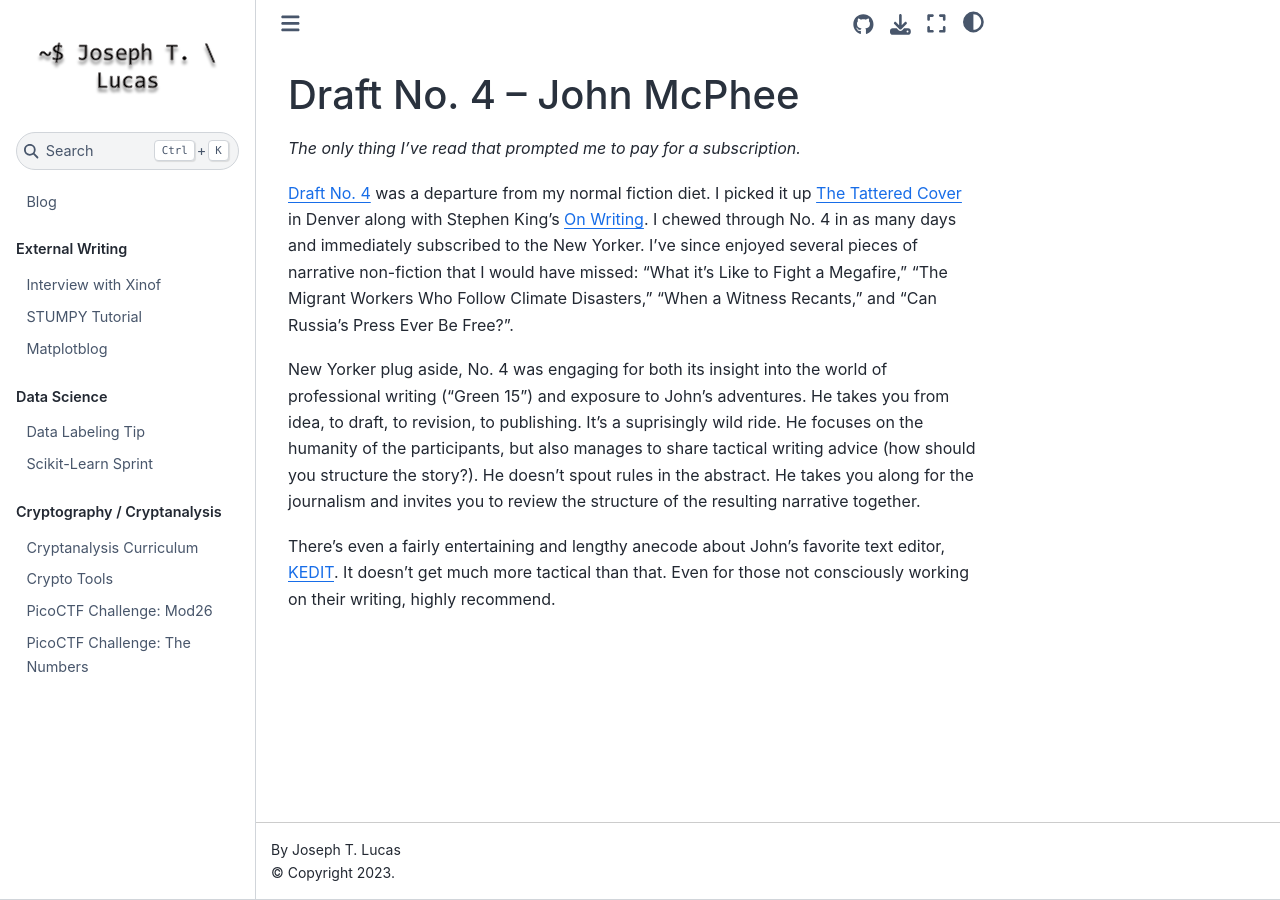
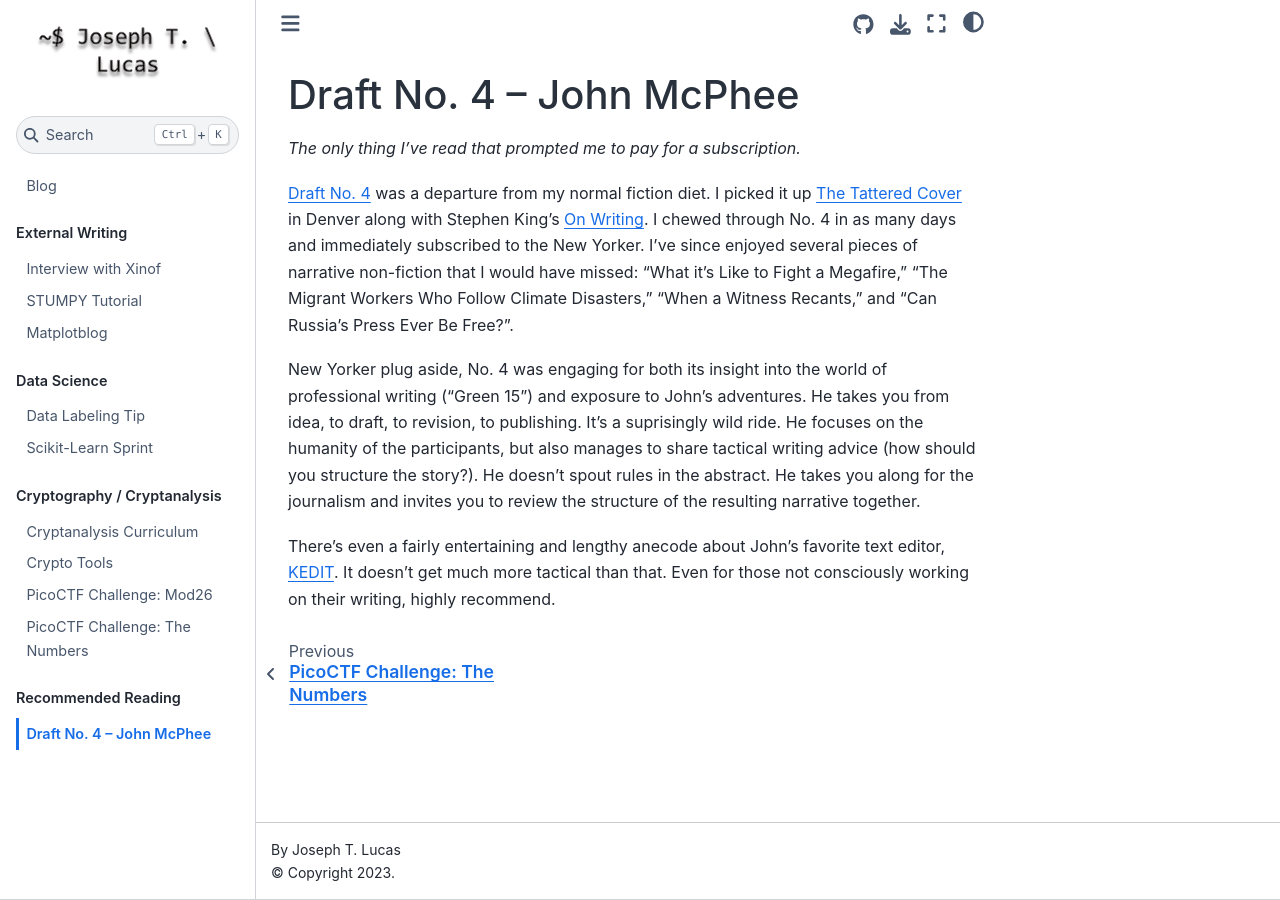
Before and after one commit to JosephTLucas/blog, a Jupyter Book: the page built from content/draft_no_4.md, in a window 1280 px wide. Built offline with Jupyter Book 1.0.4 settings and Sphinx 7.4.7 and the Sphinx Book theme 1.1.4, drawn with Linux system fonts in a browser that asks for light colours; pages that are not in the unit, such as notebooks, are missing from menus; some of the changed lines change nothing that is shown.

```diff
--- a/_toc.yml
+++ b/_toc.yml
@@ -21,4 +21,4 @@
     - file: content/the_numbers
   - caption: Recommended Reading
     chapters:
-    - file: draft_no_4
+    - file: content/draft_no_4
--- a/requirements.txt
+++ b/requirements.txt
@@ -1,3 +1,4 @@
 jupyter-book
 matplotlib
 numpy
+scipy
```
Also changed, not shown: content/crypto_tools.ipynb.
